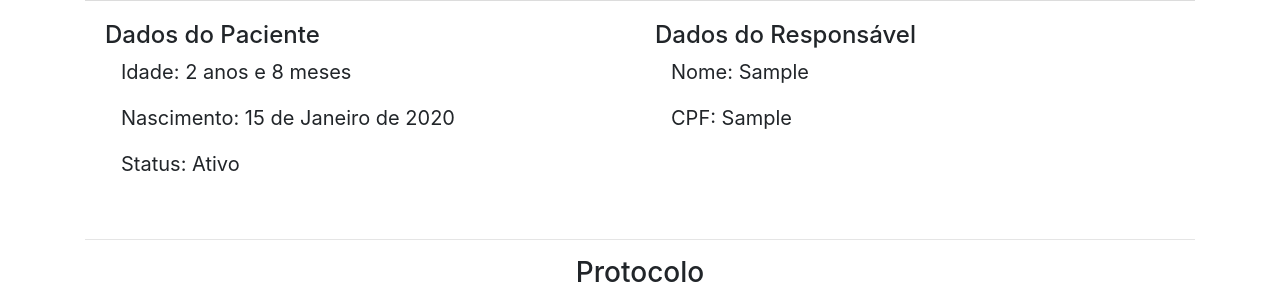
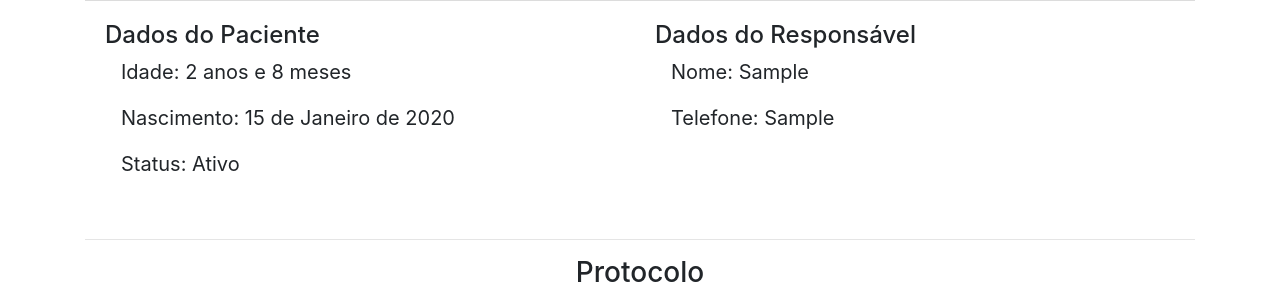
Before and after one commit to PedroMiceli/Sistema-Psicomotricidade, a Django app: page /paciente/details/1 in a window 1280 px wide. Shown: the part 205-504 px from the top of the page. Run offline with Django 4.2, Linux system fonts and the light colour scheme; tables that the repository leaves empty hold one stand-in row (values such as "Sample post"); some libraries are stand-ins or nearby versions.

Commit message:
Update details.html

```diff
--- a/psicomotricidade/paciente/templates/paciente/details.html
+++ b/psicomotricidade/paciente/templates/paciente/details.html
@@ -67,7 +67,7 @@
                             <p title="Nome do Responsável">Nome: {{ object.responsavel }}</p>
                         </li>
                         <li>
-                            <p title="CPF do Responsável">CPF: {{ object.cpf_responsavel }}</p>
+                            <p title="CPF do Responsável">Telefone: {{ object.cpf_responsavel }}</p>
                         </li>
                     </ul>
                 </blockquote>
```
